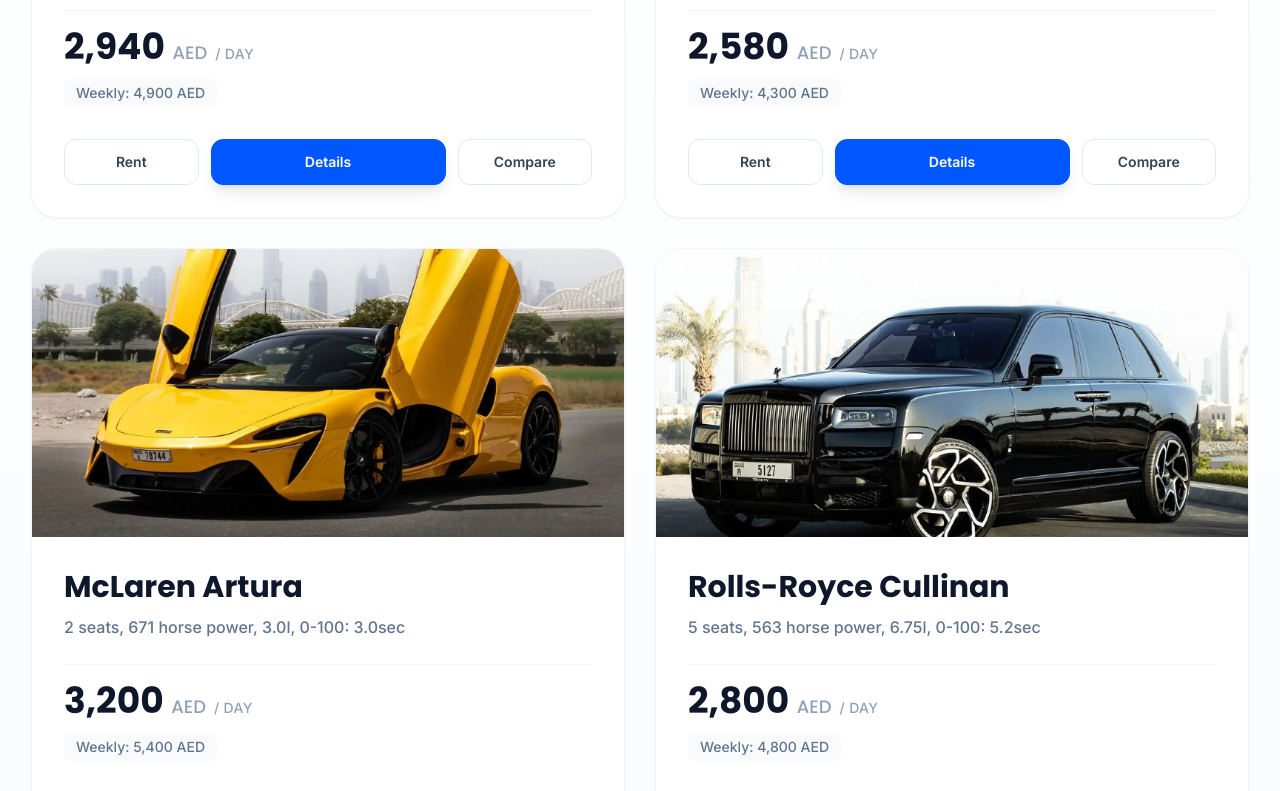
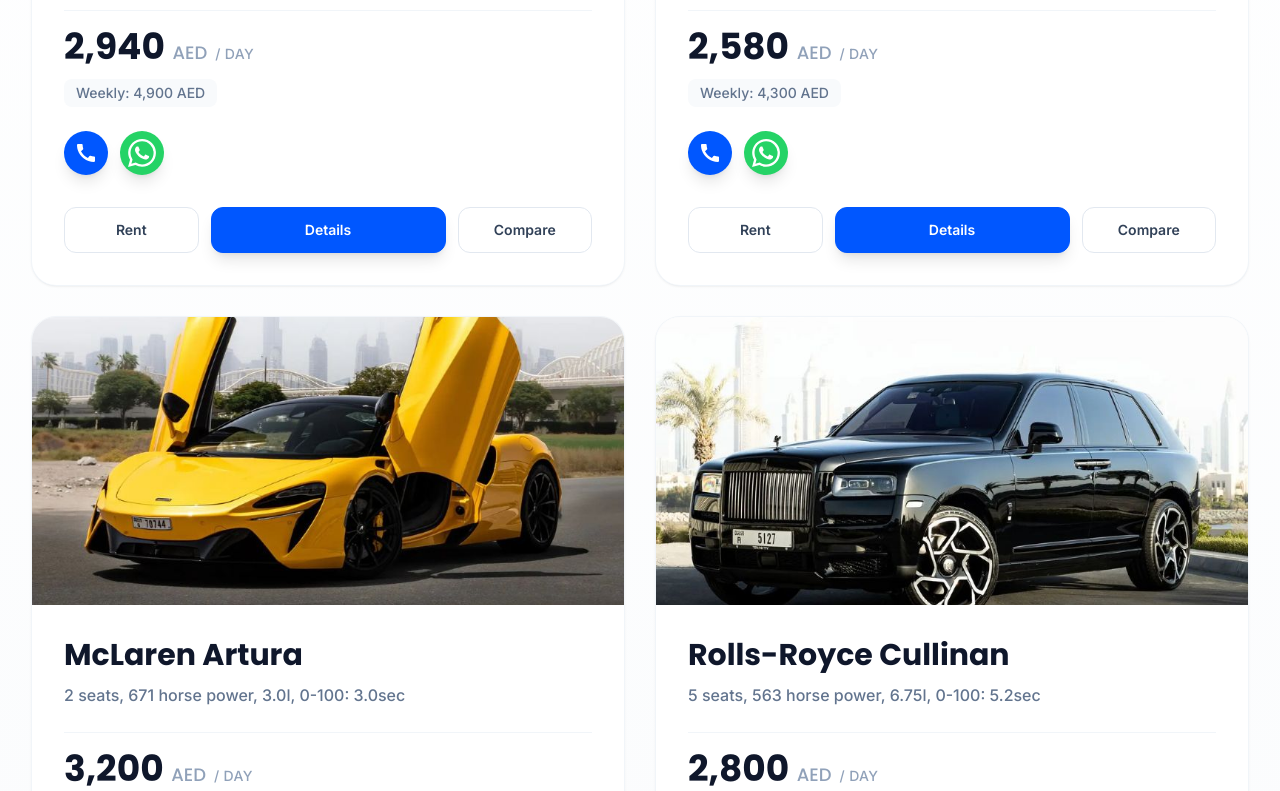
Before and after one commit to Muhammed-Haider/car-rental-service, a Next.js app: page / in a window 1280 px wide. Shown: the part 3660-4451 px from the top of the page. Built offline with nearby package versions, Linux system fonts and the light colour scheme.

Commit message:
add :whatsapp and call icon

```diff
--- a/src/components/CarListing.jsx
+++ b/src/components/CarListing.jsx
@@ -120,6 +120,33 @@
                   </div>
                 </div>
 
+                {/* Contact Icons - WhatsApp & Call */}
+                <div className="flex gap-3 justify-start">
+                  {/* Call Button */}
+                  <a
+                    href="tel:+971554079239"
+                    className="flex h-10 w-10 md:h-11 md:w-11 items-center justify-center rounded-full bg-[#0057FF] text-white shadow-lg transition-all duration-200 hover:bg-[#0048d1] hover:scale-110 active:scale-95"
+                    aria-label="Call us"
+                  >
+                    <svg className="h-5 w-5 md:h-6 md:w-6" fill="currentColor" viewBox="0 0 24 24">
+                      <path d="M20.01 15.38c-1.23 0-2.42-.2-3.53-.56a.977.977 0 00-1.01.24l-1.57 1.97c-2.83-1.35-5.48-3.9-6.89-6.83l1.95-1.66c.27-.28.35-.67.24-1.02-.37-1.11-.56-2.3-.56-3.53 0-.54-.45-.99-.99-.99H4.19C3.65 3 3 3.24 3 3.99 3 13.28 10.73 21 20.01 21c.71 0 .99-.63.99-1.18v-3.45c0-.54-.45-.99-.99-.99z" />
+                    </svg>
+                  </a>
+
+                  {/* WhatsApp Button */}
+                  <a
+                    href="https://wa.me/971554079239"
+                    target="_blank"
+                    rel="noopener noreferrer"
+                    className="flex h-10 w-10 md:h-11 md:w-11 items-center justify-center rounded-full bg-[#25D366] text-white shadow-lg transition-all duration-200 hover:bg-[#20BA5A] hover:scale-110 active:scale-95"
+                    aria-label="WhatsApp us"
+                  >
+                    <svg className="h-6 w-6 md:h-7 md:w-7" fill="currentColor" viewBox="0 0 24 24">
+                      <path d="M17.472 14.382c-.297-.149-1.758-.867-2.03-.967-.273-.099-.471-.148-.67.15-.197.297-.767.966-.94 1.164-.173.199-.347.223-.644.075-.297-.15-1.255-.463-2.39-1.475-.883-.788-1.48-1.761-1.653-2.059-.173-.297-.018-.458.13-.606.134-.133.298-.347.446-.52.149-.174.198-.298.298-.497.099-.198.05-.371-.025-.52-.075-.149-.669-1.612-.916-2.207-.242-.579-.487-.5-.669-.51-.173-.008-.371-.01-.57-.01-.198 0-.52.074-.792.372-.272.297-1.04 1.016-1.04 2.479 0 1.462 1.065 2.875 1.213 3.074.149.198 2.096 3.2 5.077 4.487.709.306 1.262.489 1.694.625.712.227 1.36.195 1.871.118.571-.085 1.758-.719 2.006-1.413.248-.694.248-1.289.173-1.413-.074-.124-.272-.198-.57-.347m-5.421 7.403h-.004a9.87 9.87 0 01-5.031-1.378l-.361-.214-3.741.982.998-3.648-.235-.374a9.86 9.86 0 01-1.51-5.26c.001-5.45 4.436-9.884 9.888-9.884 2.64 0 5.122 1.03 6.988 2.898a9.825 9.825 0 012.893 6.994c-.003 5.45-4.437 9.884-9.885 9.884m8.413-18.297A11.815 11.815 0 0012.05 0C5.495 0 .16 5.335.157 11.892c0 2.096.547 4.142 1.588 5.945L.057 24l6.305-1.654a11.882 11.882 0 005.683 1.448h.005c6.554 0 11.89-5.335 11.893-11.893a11.821 11.821 0 00-3.48-8.413Z" />
+                    </svg>
+                  </a>
+                </div>
+
                 {/* Action Buttons */}
                 <div className="flex flex-row gap-3 pt-2">
                   <button
```
